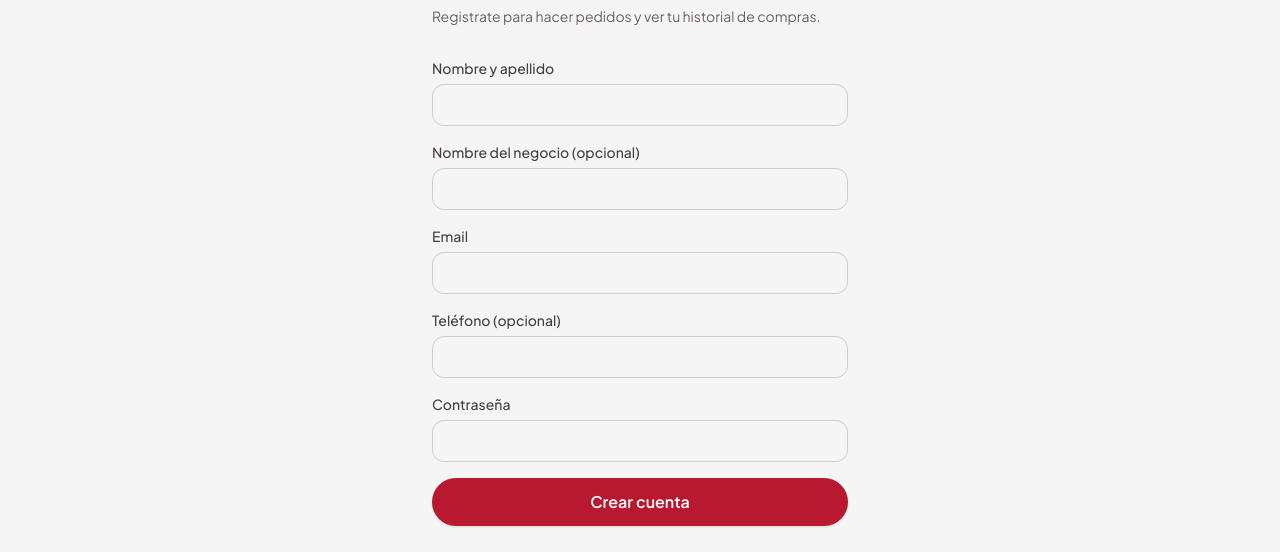
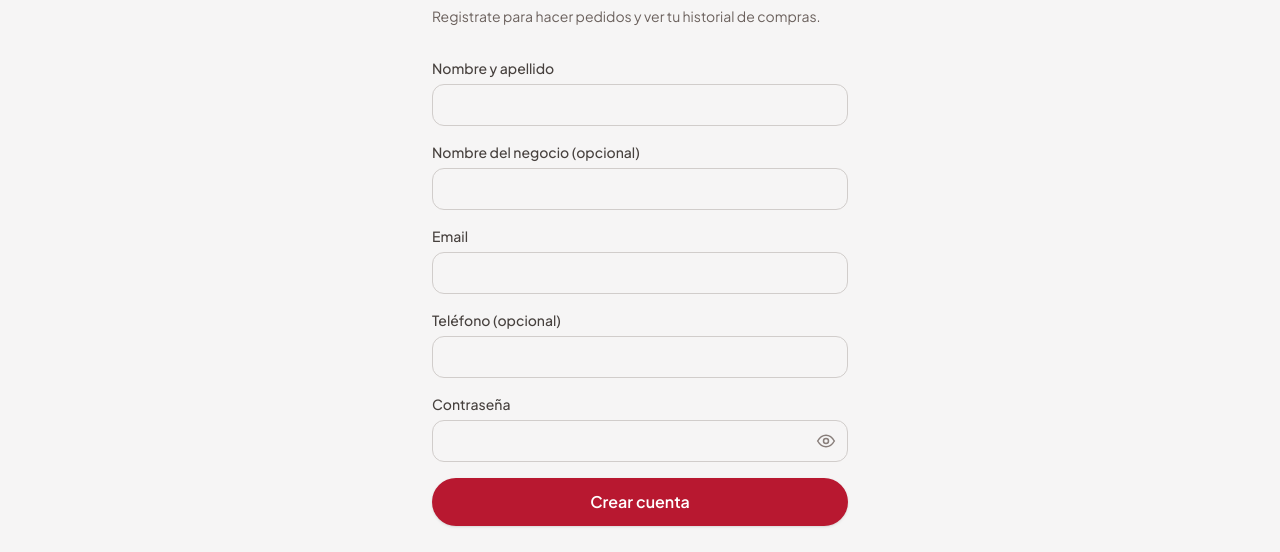
Before and after one commit to dulcinardgolosinas/Dulcinard, a React (Vite) app in the folder frontend/: page /registro in a window 1280 px wide. Shown: the part 154-706 px from the top of the page. Built offline with nearby package versions, Linux system fonts and the light colour scheme; no server answers.

Commit message:
Mejorar el formulario de registro: agregar validaciones, manejo de errores y cambiar el campo de contraseña a un componente específico.

```diff
--- a/frontend/src/pages/Registro.jsx
+++ b/frontend/src/pages/Registro.jsx
@@ -5,15 +5,17 @@ import { zodResolver } from "@hookform/resolvers/zod";
 import { z } from "zod";
 import { api, apiErrorMessage } from "../lib/api";
 import { useAuthStore } from "../store/authStore";
-import { Input } from "../components/ui/Input";
+import { Input, PasswordInput } from "../components/ui/Input";
 import { Button } from "../components/ui/Button";
+import { toastSuccess, toastError } from "../lib/alerts";
+import { nameField, optionalAlphanumericField, emailField, phoneField, passwordField } from "../lib/validators";
 
 const schema = z.object({
-  name: z.string().min(2, "Ingresá tu nombre completo"),
-  businessName: z.string().optional(),
-  email: z.string().email("Ingresá un email válido"),
-  phone: z.string().optional(),
-  password: z.string().min(6, "La contraseña debe tener al menos 6 caracteres")
+  name: nameField("El nombre"),
+  businessName: optionalAlphanumericField("El nombre del negocio", { max: 100 }),
+  email: emailField,
+  phone: phoneField(),
+  password: passwordField()
 });
 
 export default function Registro() {
@@ -32,10 +34,17 @@ export default function Registro() {
     try {
       const { data } = await api.post("/auth/register", values);
       setSession(data.user, data.token);
+      toastSuccess(`¡Cuenta creada! Bienvenido/a, ${data.user.name.split(" ")[0]}`);
       navigate("/", { replace: true });
     } catch (err) {
-      setServerError(apiErrorMessage(err, "No pudimos crear tu cuenta"));
+      const message = apiErrorMessage(err, "No pudimos crear tu cuenta");
+      setServerError(message);
+      toastError(message);
     }
+  }
+
+  function onInvalid() {
+    toastError("Completá todos los campos obligatorios");
   }
 
   return (
@@ -43,12 +52,12 @@ export default function Registro() {
       <h1 className="font-display text-3xl font-bold text-ink-900">Creá tu cuenta mayorista</h1>
       <p className="mt-2 text-sm text-ink-500">Registrate para hacer pedidos y ver tu historial de compras.</p>
 
-      <form onSubmit={handleSubmit(onSubmit)} className="mt-8 space-y-4">
+      <form onSubmit={handleSubmit(onSubmit, onInvalid)} className="mt-8 space-y-4">
         <Input label="Nombre y apellido" {...register("name")} error={errors.name?.message} />
         <Input label="Nombre del negocio (opcional)" {...register("businessName")} error={errors.businessName?.message} />
         <Input label="Email" type="email" {...register("email")} error={errors.email?.message} />
         <Input label="Teléfono (opcional)" {...register("phone")} error={errors.phone?.message} />
-        <Input label="Contraseña" type="password" {...register("password")} error={errors.password?.message} />
+        <PasswordInput label="Contraseña" {...register("password")} error={errors.password?.message} />
 
         {serverError && <p className="text-sm text-red-600">{serverError}</p>}
 
```
